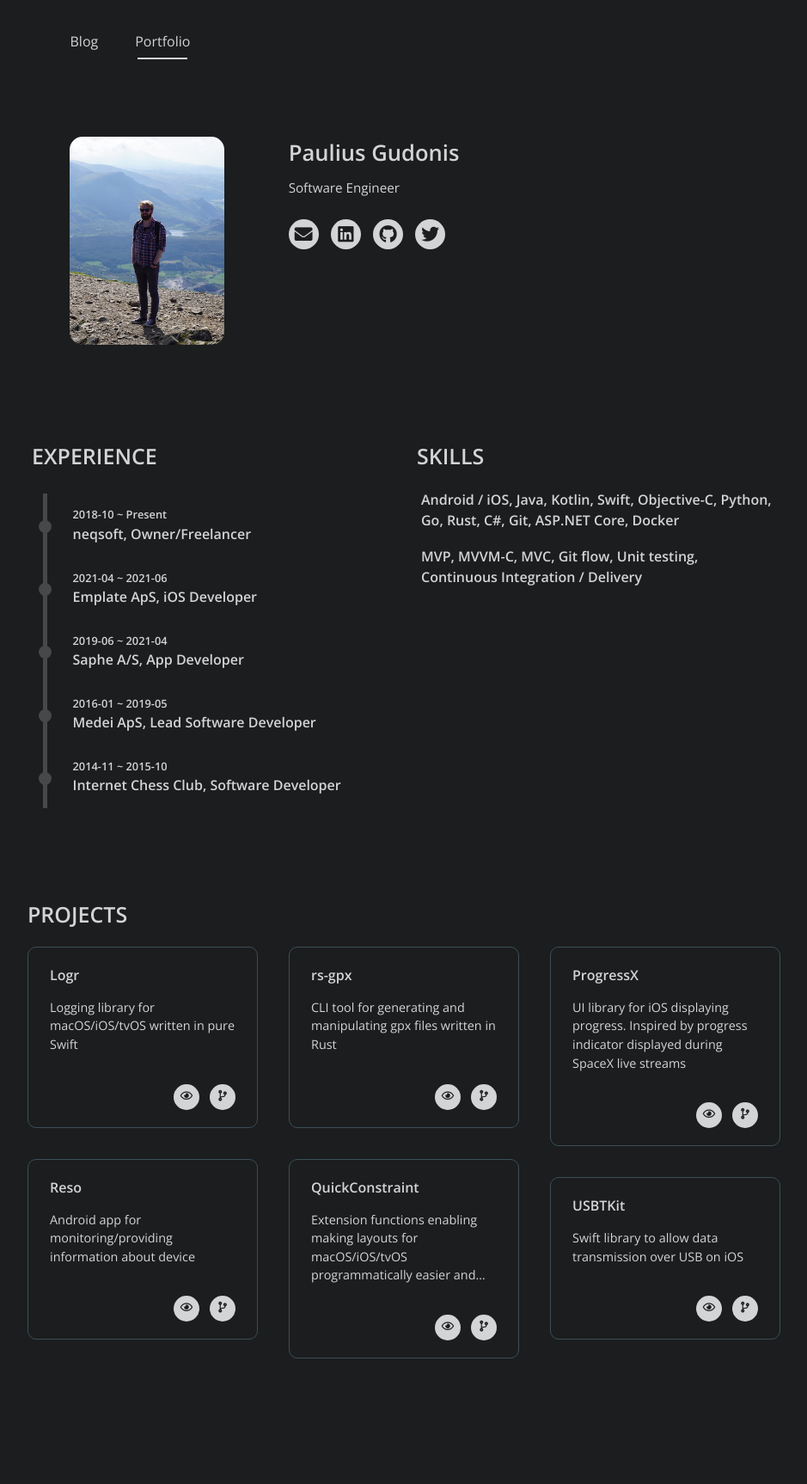
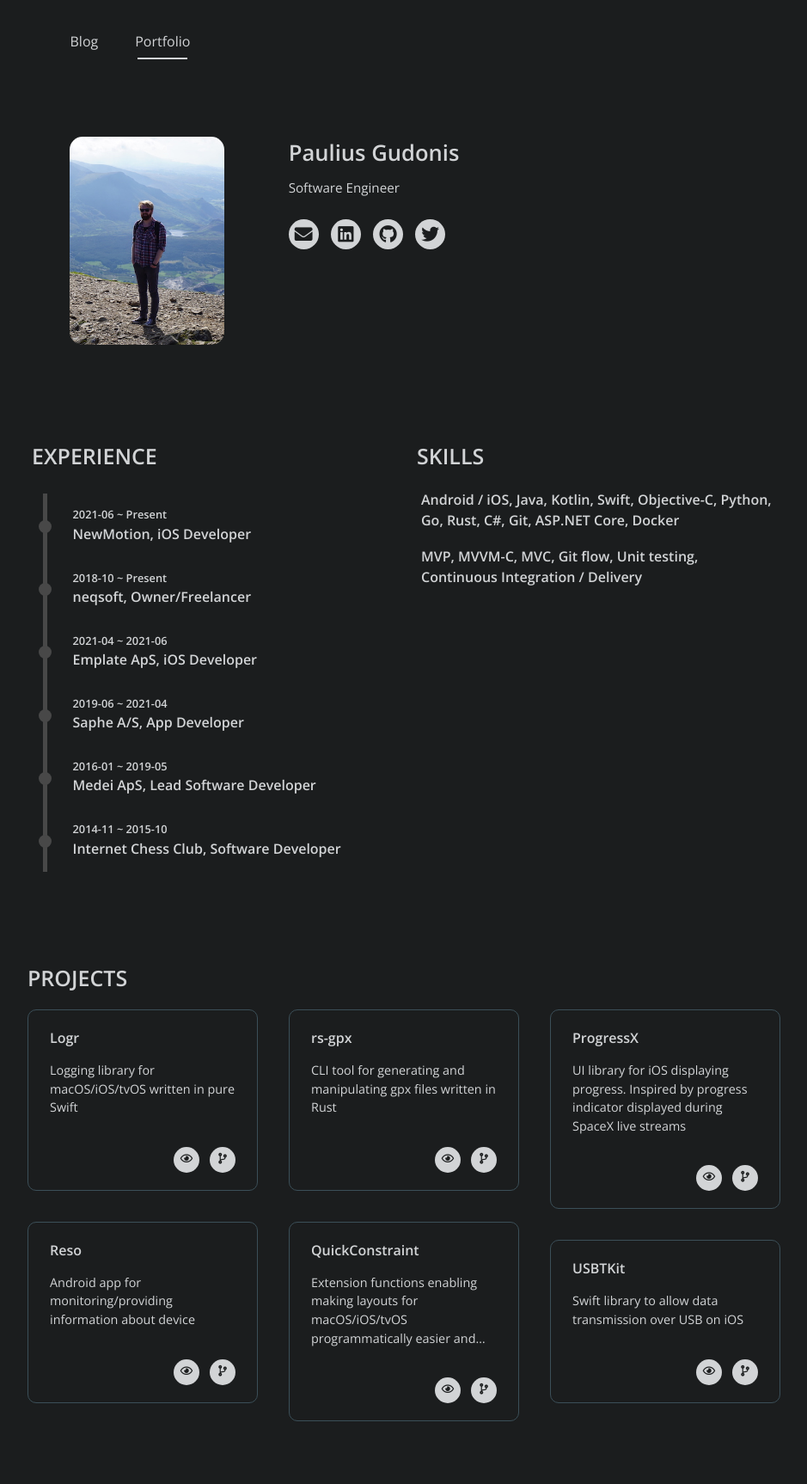
Before and after one commit to nakkht/pgu.dev, a Jekyll site: the page built from _pages/portfolio.html, in a window 1280 px wide. Shown: the whole page at 86% size, without its empty margins (170-1109 px from the left). Built offline with Jekyll 4.4.1, drawn with Linux system fonts in a browser that asks for light colours; nearby versions of some CDN libraries; before the commit the page ends 1653 px from its top, so only the background shows below that.

Commit message:
Updated experience

```diff
--- a/_config.yml
+++ b/_config.yml
@@ -15,6 +15,10 @@ theme_settings:
       - skill: MVP, MVVM-C, MVC, Git flow, Unit testing, Continuous Integration / Delivery
 
     experience:
+      - start: 2021-06
+        end: Present
+        experience: NewMotion, iOS Developer
+
       - start: 2018-10
         end: Present
         experience: neqsoft, Owner/Freelancer
```
